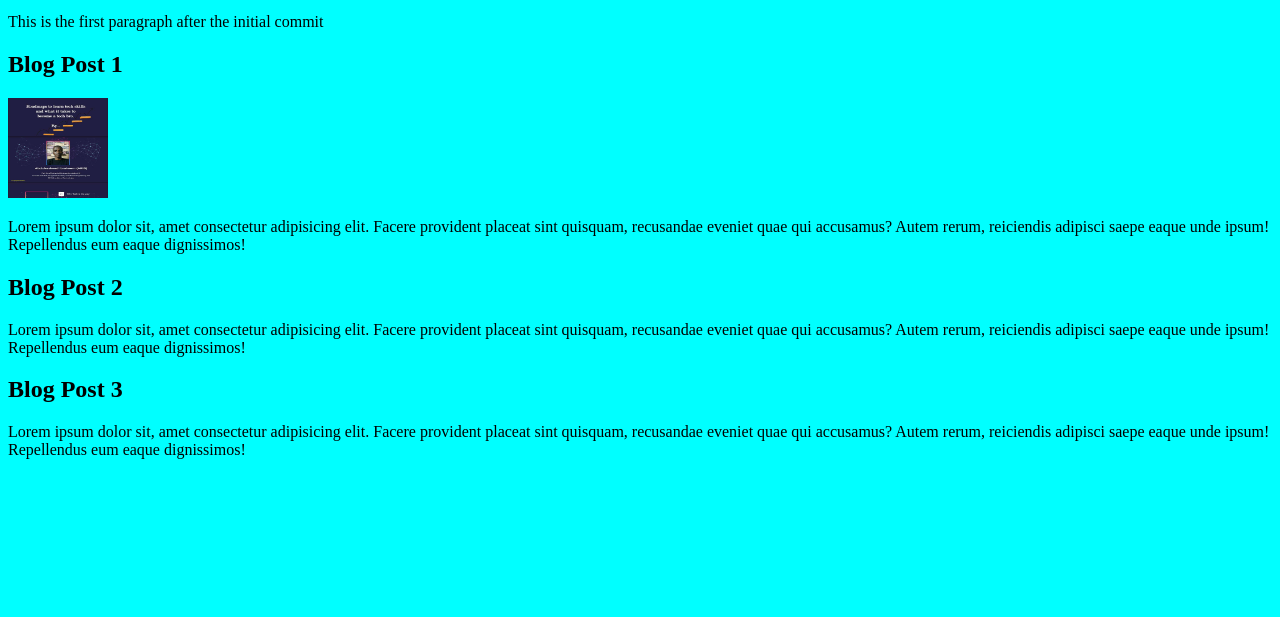
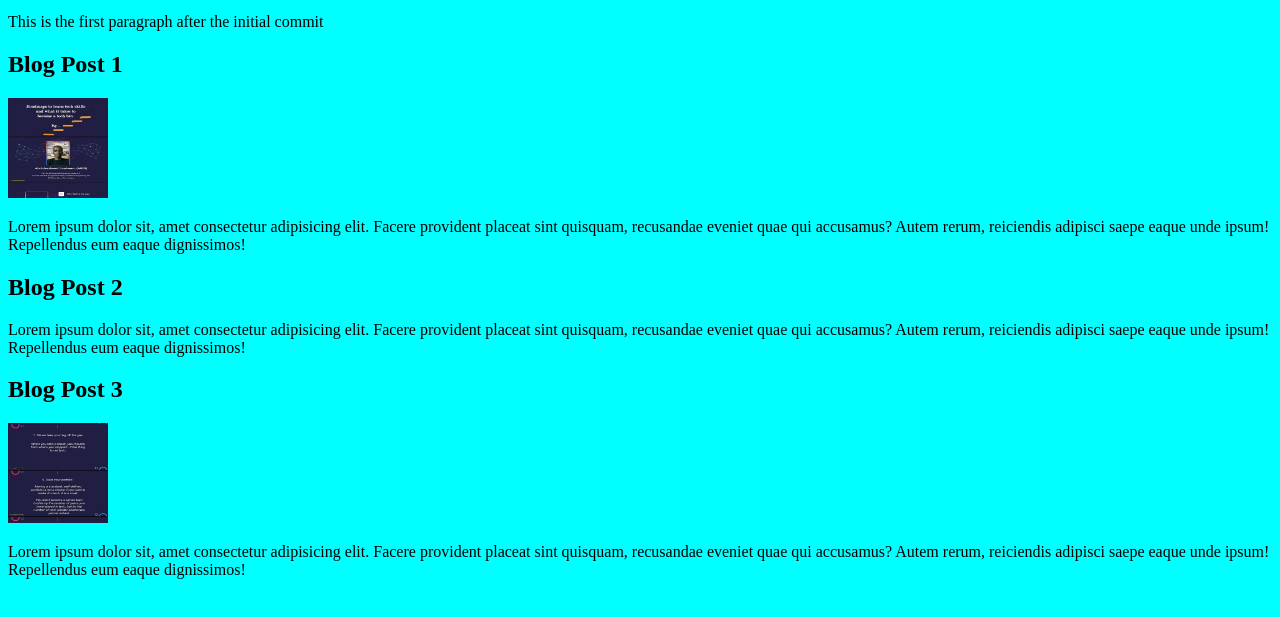
Before and after one commit to Khoiriyah23/techVersifier-practice, a plain HTML site: page index.html in a window 1280 px wide. Shown: the part 101-718 px from the top of the page. Drawn offline with Linux system fonts and the light colour scheme.

Commit message:
second blog images added

```diff
--- a/index.html
+++ b/index.html
@@ -27,6 +27,7 @@
         </article>
         <article>
             <h2>Blog Post 3</h2>
+            <img src="Arib 3.jpg" height="100px" width="100px" alt="">
             <p>Lorem ipsum dolor sit, amet consectetur adipisicing elit. Facere provident placeat sint quisquam,
                 recusandae eveniet quae qui accusamus? Autem rerum, reiciendis adipisci saepe eaque unde ipsum!
                  Repellendus eum eaque dignissimos!</p>
```
Also changed, not shown: Arib 3.jpg (added).
